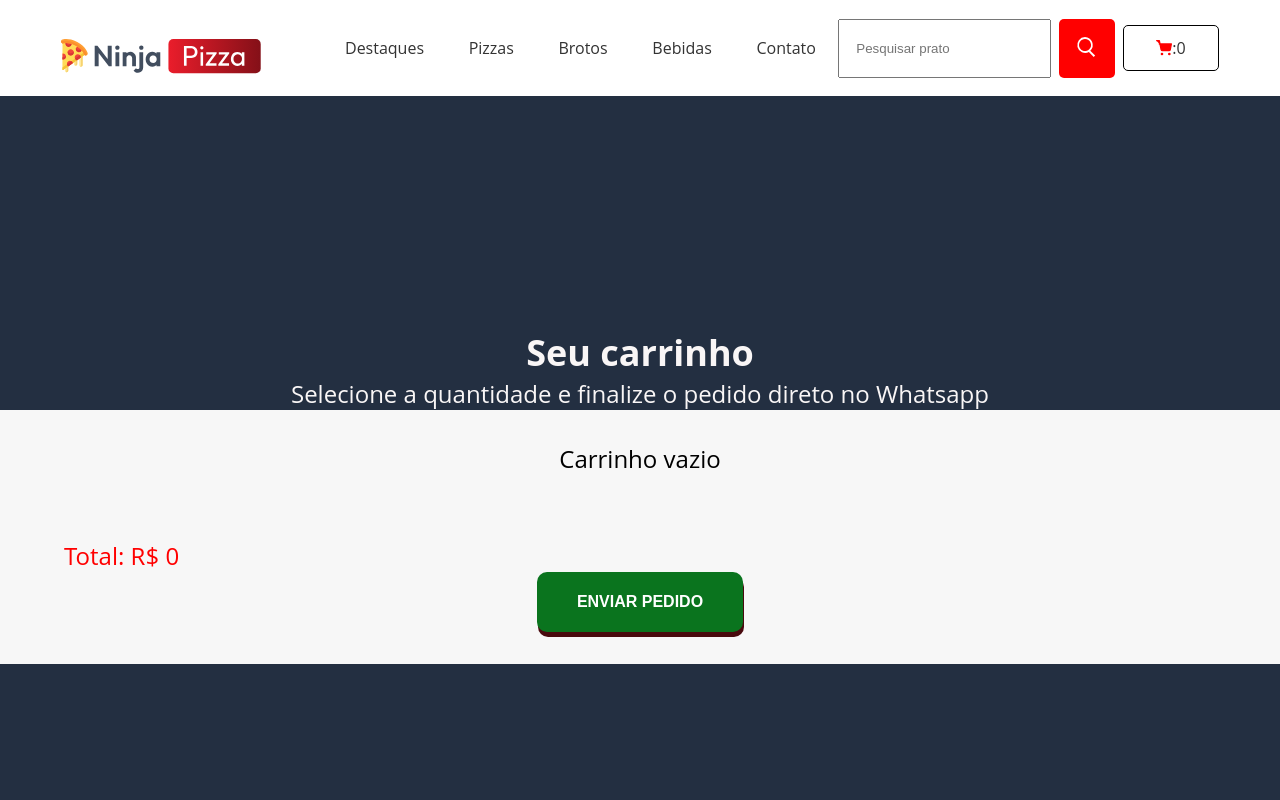
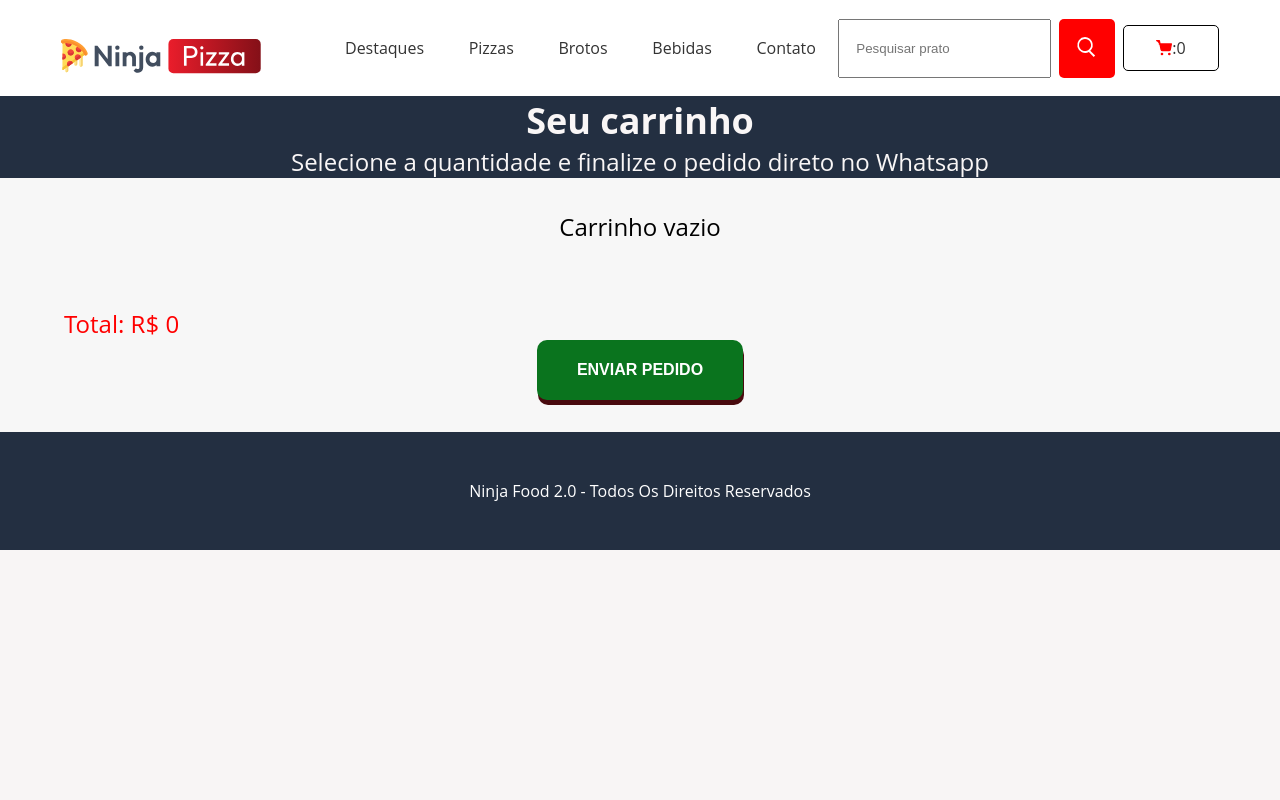
Before and after one commit to LucineiaSilvah/projetodelivery, a React (Vite) app in the folder delivery/: page /cart in a window 1280 px wide. Shown: the top 800 px of the page. Built offline with nearby package versions, Linux system fonts and the light colour scheme.

Commit message:
ajuste no stilo cart

```diff
--- a/delivery/src/pages/Cart/CartPage.jsx
+++ b/delivery/src/pages/Cart/CartPage.jsx
@@ -12,7 +12,7 @@
   background:#232F41;
   font-size: 1.5rem;
   color:#f9f6f6;
-  height: 100vh;
+  height: auto;
   display: flex;
   align-items: center;
   flex-direction: column;
```
